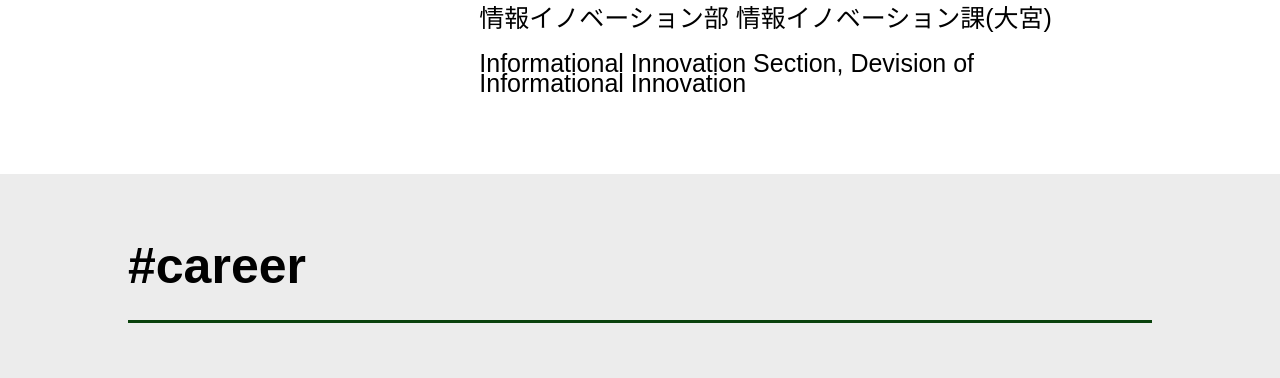
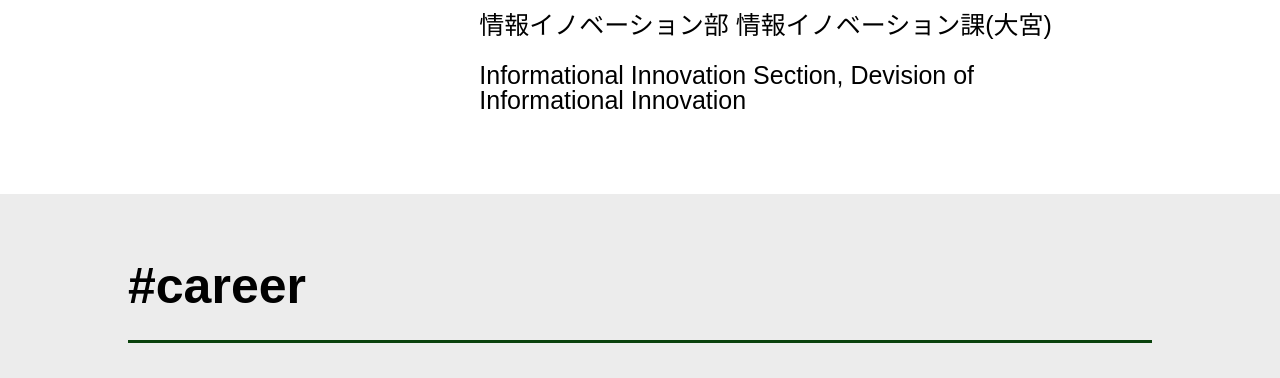
Before and after one commit to ymcshm/github_io, a plain HTML site: page index.html in a window 1280 px wide. Shown: the part 722-1100 px from the top of the page. Drawn offline with nearby package versions, Linux system fonts and the light colour scheme; a script that the page names is missing; a web font is replaced by a local one.

Commit message:
Halloween Commit 3

```diff
--- a/style.css
+++ b/style.css
@@ -141,7 +141,7 @@ section h2 {
 }
 
 section h3 {
-  line-height: 0.8;
+  line-height: 1.0;
   font-size: 25px;
   font-weight: 400;
 }
```
